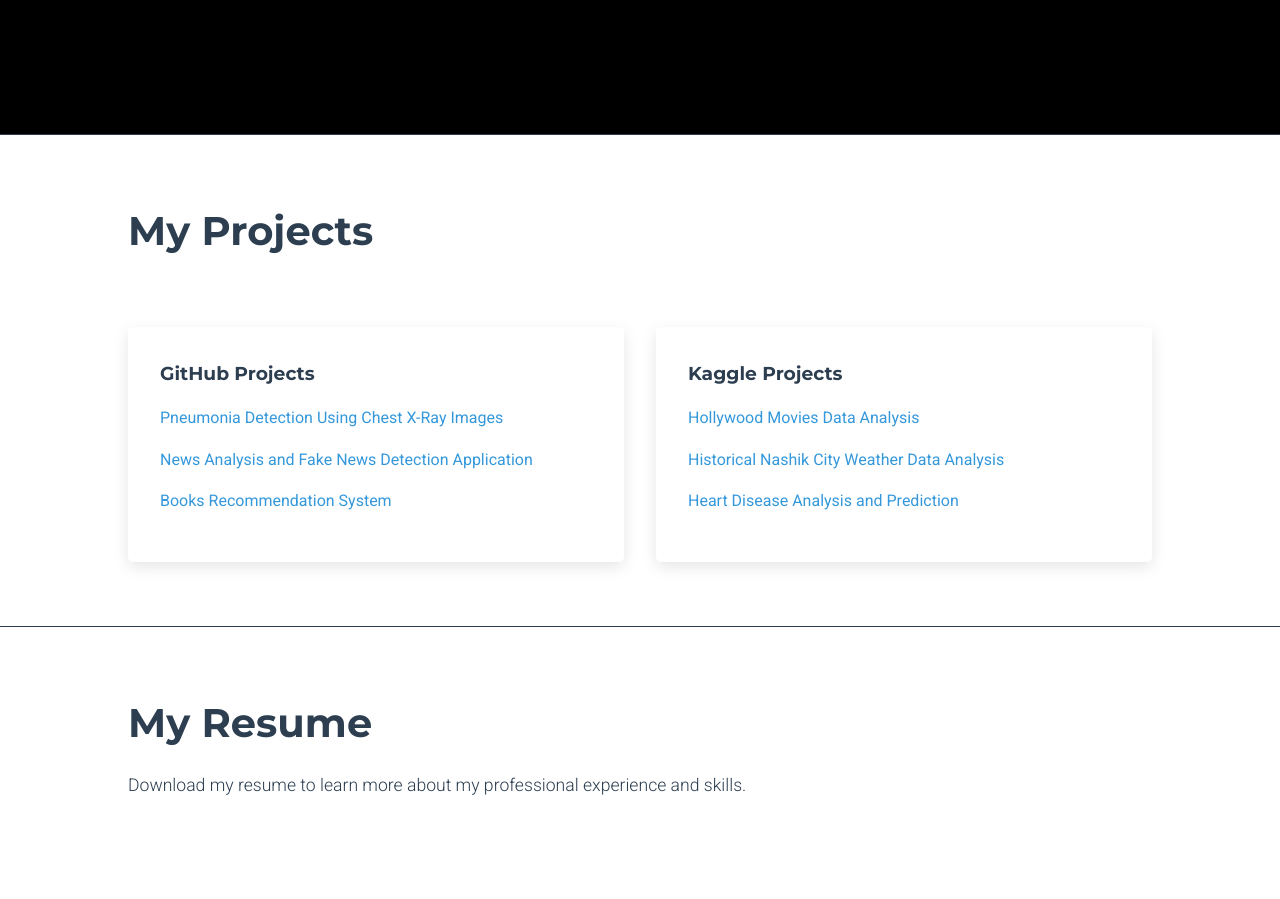
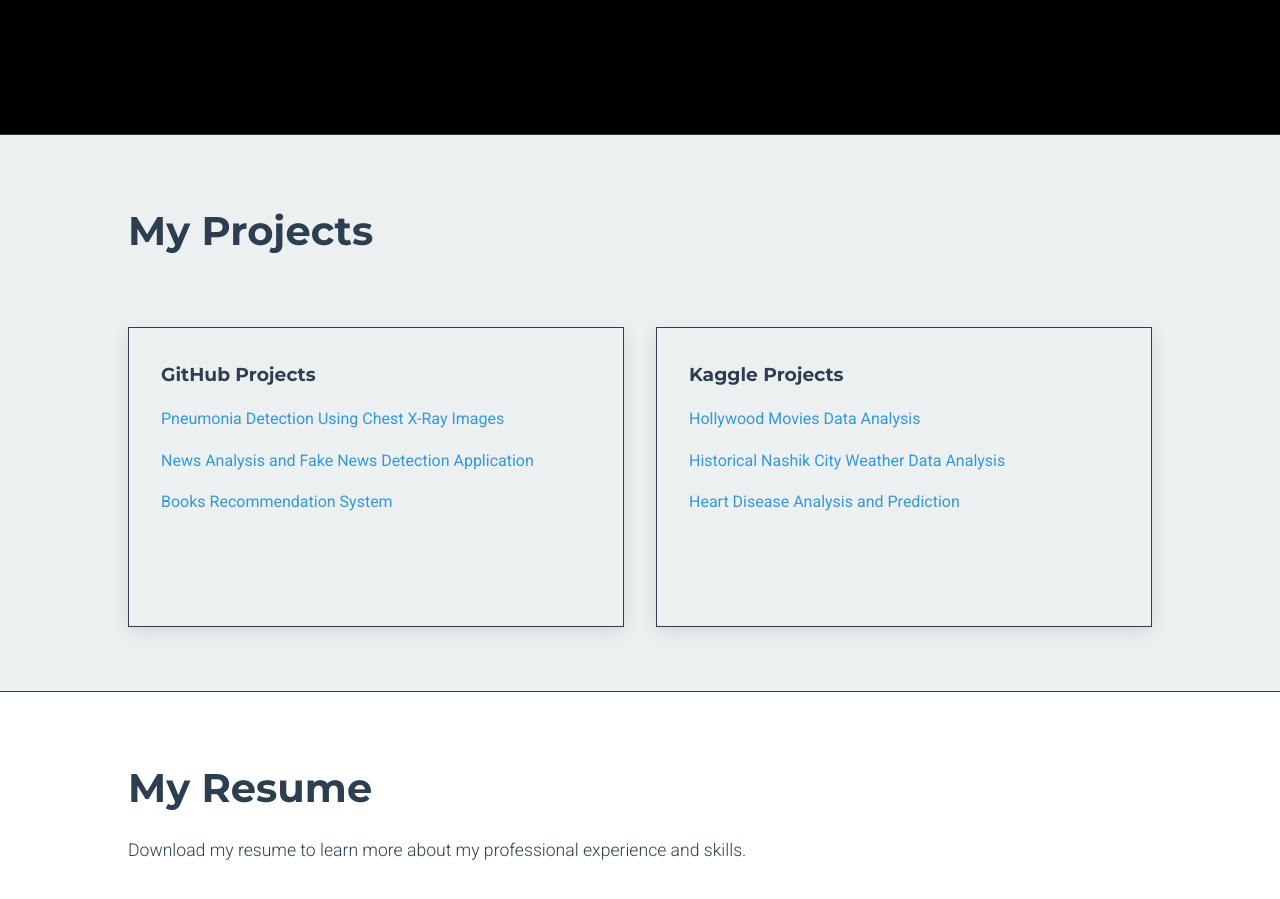
Before and after one commit to ParthDande/PersonalWebpage, a plain HTML site: page index.html in a window 1280 px wide. Shown: the part 840-1739 px from the top of the page. Drawn offline with nearby package versions, Linux system fonts and the light colour scheme.

Commit message:
Update index.html
design changes

```diff
--- a/index.html
+++ b/index.html
@@ -131,17 +131,25 @@
         margin-top: 3rem;
     }
 
+
         .project-section {
-            background-color: #fff;
+            height: 300px; /* Set a fixed height */
+            overflow: hidden; /* Prevent content from overflowing */
+            position: relative;
+            background-color: var(--bg-color-light);
+            color: var(--primary-color);
             padding: 2rem;
-            border-radius: 5px;
+            border: 1px solid #2c3e50;
             box-shadow: 0 5px 15px rgba(0,0,0,0.1);
             transition: transform 0.3s ease;
+
         }
 
         .project-section:hover {
-            transform: translateY(-5px);
+            transform: translateY(-1px);
         }
+
+
 
         .project-list {
             list-style-type: none;
@@ -167,17 +175,23 @@
             height: 2px;
             bottom: -2px;
             left: 0;
-            background-color: var(--accent-color);
             transform: scaleX(0);
             transform-origin: bottom right;
-            transition: transform 0.3s ease-out;
+            transition: transform 0.5s ease-out;
         }
 
         .project-list a:hover {
-            color: var(--accent-color);
+            color: var(--primary-color);
+            font-weight: 700;
+            transition: color 0.1s ease;
+            font-size: 1.1rem;
+
+
         }
 
+
         .project-list a:hover::after {
+
             transform: scaleX(1);
             transform-origin: bottom left;
         }
@@ -247,12 +261,16 @@
         }
 
         #projects{
-            color: var(--heading-color);
+
+            background-color: var(--bg-color-light);
+            color: var(--primary-color);
             border-bottom: 1px solid #2c3e50;
 
         }
+
         #resume{
             color: var(--heading-color);
+
             border-bottom: 1px solid #2c3e50;
         }
         .contact-info a {
```
Lines whose indentation alone changed are shown as unchanged.
